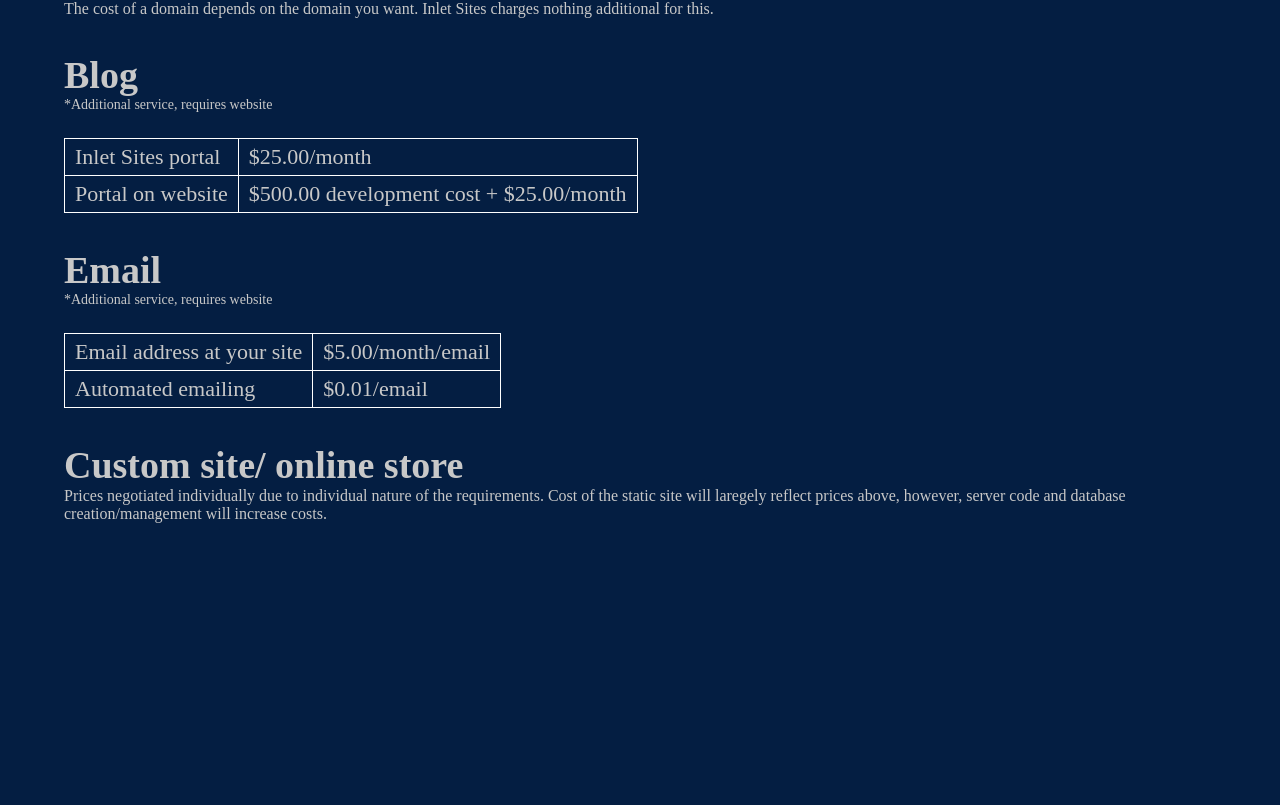
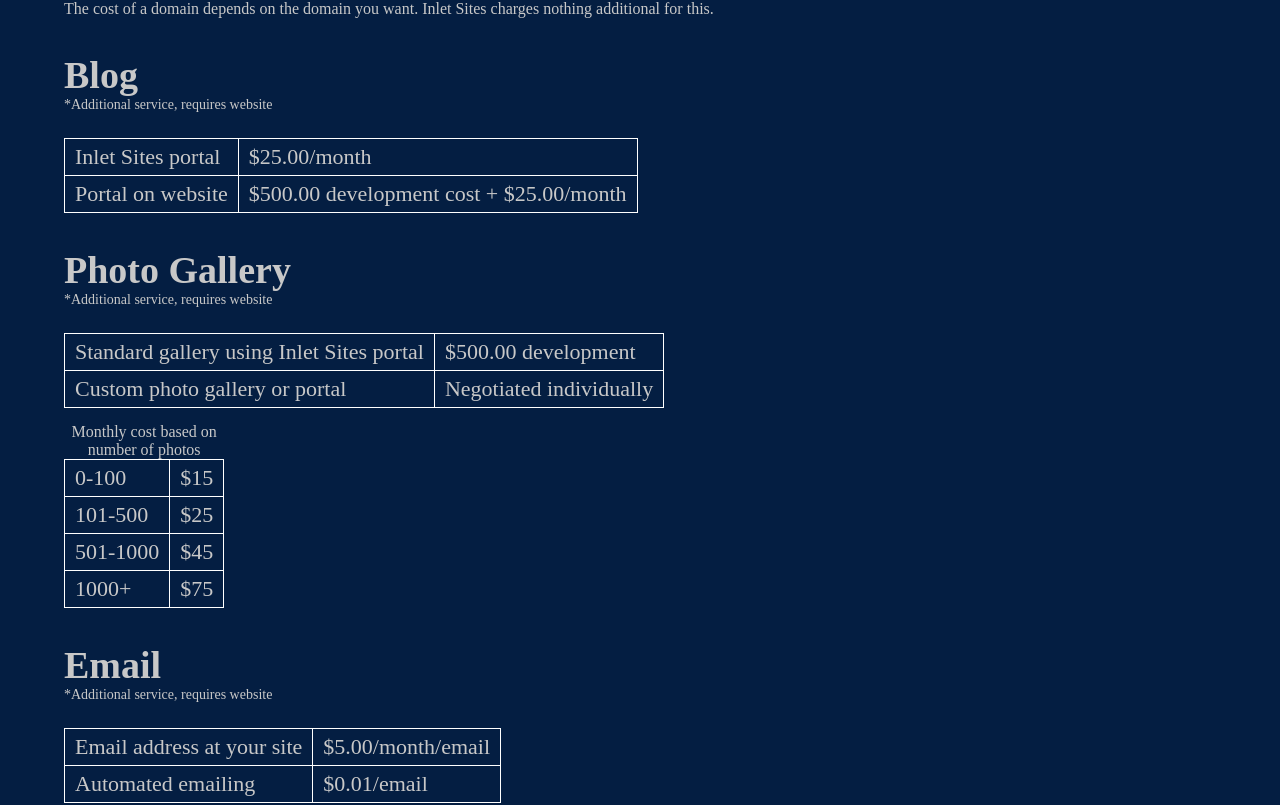
Before and after one commit to inlet-sites/inletsites-dev, a SvelteKit app: page /prices in a window 1280 px wide. Shown: the part 576-1381 px from the top of the page. Before the commit the page ends 1174 px from the top, so only its background shows below. Built offline with nearby package versions, Linux system fonts and the light colour scheme.

Commit message:
Add gallery to prices and services.

```diff
--- a/src/routes/prices/+page.svelte
+++ b/src/routes/prices/+page.svelte
@@ -47,6 +47,38 @@
         <tr>
             <td>Portal on website</td>
             <td>$500.00 development cost + $25.00/month</td>
+        </tr>
+    </table>
+
+    <h2>Photo Gallery</h2>
+    <p class="note">*Additional service, requires website</p>
+    <table>
+        <tr>
+            <td>Standard gallery using Inlet Sites portal</td>
+            <td>$500.00 development</td>
+        </tr>
+        <tr>
+            <td>Custom photo gallery or portal</td>
+            <td>Negotiated individually</td>
+        </tr>
+    </table>
+
+    <table>
+        <caption>Monthly cost based on number of photos</caption>
+        <tr>
+            <td>0-100</td>
+            <td>$15</td>
+        </tr>
+        <tr>
+            <td>101-500</td>
+            <td>$25</td>
+        </tr>
+        <tr>
+            <td>501-1000</td>
+            <td>$45</td>
+        <tr>
+            <td>1000+</td>
+            <td>$75</td>
         </tr>
     </table>
 
@@ -103,4 +135,8 @@
         font-size: 14px;
         margin-bottom: 25px;
     }
+
+    caption{
+        margin-top: 15px;
+    }
 </style>
--- a/src/routes/services/+page.svelte
+++ b/src/routes/services/+page.svelte
@@ -43,6 +43,9 @@
     <h2 id="gallery">Photo Gallery</h2>
     <p>Displaying images of your business on your website is a great way to give customers/clients a good feel for your business and to see what you have to offer. We can create a page on your website to display all of your photos on your own website. You can update add or remove any pictures that you want, at any time. Much like blogs, you can use the Inlet Sites portal to manage all of your images for a set price. Or, alternatively, you can have a custom portal for editing this built into your website for an extra cost.</p>
 
+    <p>Due to the added cost of storage and serving of large numbers of images there is a monthly fee depending on the number of photos that you have in your gallery.</p>
+
+    <p>To optimize the website loading speed and save storage space, the images that you upload will be optimized (compressed and likely shrunk in size). Large image sizes can greatly affect the loading speed of your site. Due to this, you should always keep the originals and not rely on Inlet Sites for image storage. If you need suggestions for online storage, we are happy to offer our advice and suggestions.</p>
     <h2 id="emailing">Emailing</h2>
     <p>When setting up a website, there can be multiple different things that you need in terms of email. You may need automated emailing, for example, to send emails confirmation for different actions, or contact forms. We can also set up email addresses from your domain.</p>
 
```
